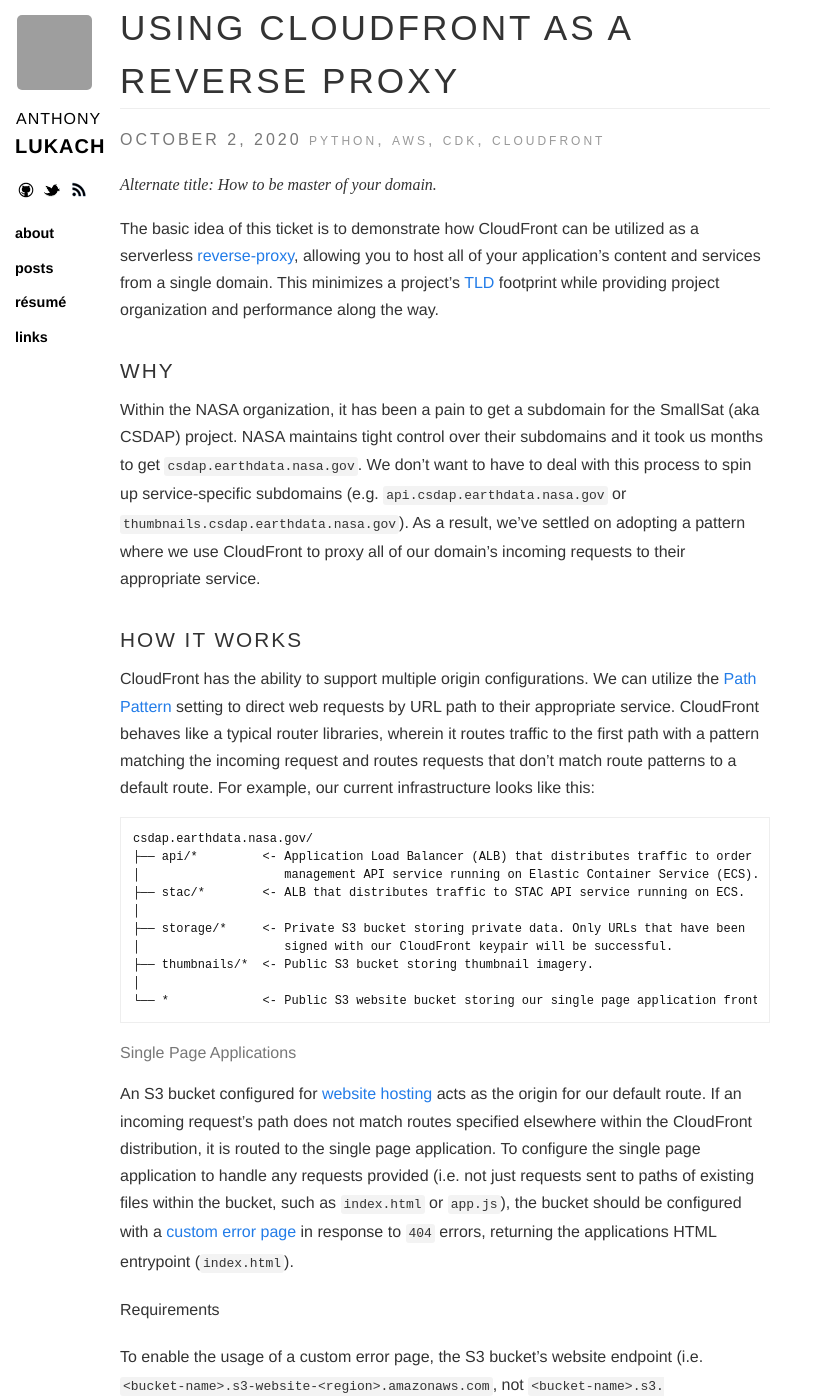
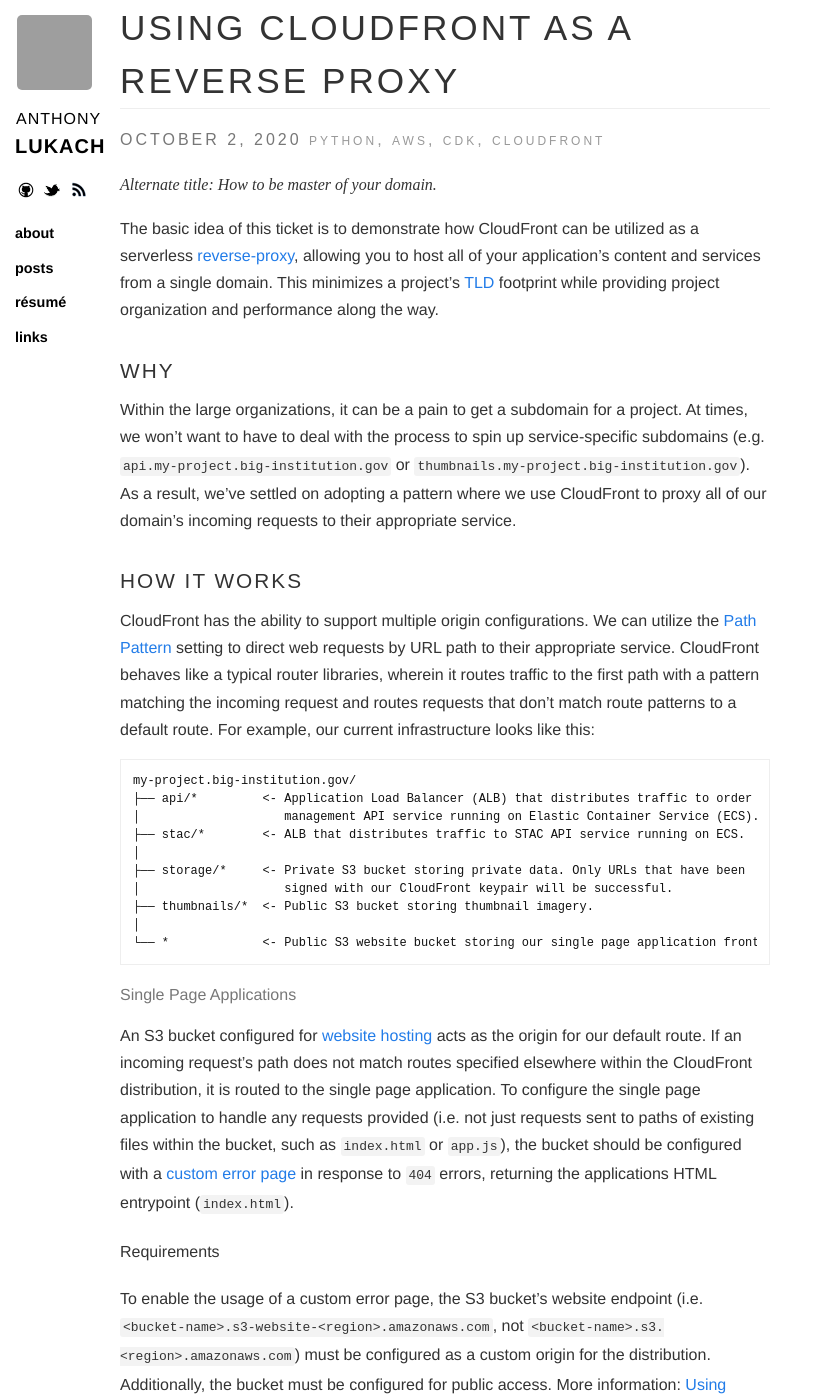
Before and after one commit to alukach/alukach.github.io, a Jekyll site: the page built from _posts/2020-10-02-using_cloudfont_as_a_reverse_proxy.md, in a window 1280 px wide and 1400 px high. Shown: the whole window, without its empty margins (0-818 px from the left). Built offline with Jekyll 4.4.1, drawn with Linux system fonts in a browser that asks for light colours; nearby versions of some CDN libraries; Markdown is read by kramdown in place of the engine named in the settings; comment, search, counter and statistics services are not loaded; grey boxes are pictures that could not be loaded.

Commit message:
Scrub NASA from blogpost

````diff
--- a/_posts/2020-10-02-using_cloudfont_as_a_reverse_proxy.md
+++ b/_posts/2020-10-02-using_cloudfont_as_a_reverse_proxy.md
@@ -11,14 +11,14 @@ The basic idea of this ticket is to demonstrate how CloudFront can be utilized a
 
 ## Why
 
-Within the NASA organization, it has been a pain to get a subdomain for the SmallSat (aka CSDAP) project. NASA maintains tight control over their subdomains and it took us months to get `csdap.earthdata.nasa.gov`. We don’t want to have to deal with this process to spin up service-specific subdomains (e.g. `api.csdap.earthdata.nasa.gov` or `thumbnails.csdap.earthdata.nasa.gov`). As a result, we've settled on adopting a pattern where we use CloudFront to proxy all of our domain's incoming requests to their appropriate service.
+Within the large organizations, it can be a pain to get a subdomain for a project. At times, we won’t want to have to deal with the process to spin up service-specific subdomains (e.g. `api.my-project.big-institution.gov` or `thumbnails.my-project.big-institution.gov`). As a result, we've settled on adopting a pattern where we use CloudFront to proxy all of our domain's incoming requests to their appropriate service.
 
 ## How it works
 
 CloudFront has the ability to support multiple origin configurations. We can utilize the [Path Pattern](https://docs.aws.amazon.com/AmazonCloudFront/latest/DeveloperGuide/distribution-web-values-specify.html#DownloadDistValuesPathPattern) setting to direct web requests by URL path to their appropriate service. CloudFront behaves like a typical router libraries, wherein it routes traffic to the first path with a pattern matching the incoming request and routes requests that don't match route patterns to a default route. For example, our current infrastructure looks like this:
 
 ```
-csdap.earthdata.nasa.gov/
+my-project.big-institution.gov/
 ├── api/*         <- Application Load Balancer (ALB) that distributes traffic to order
 │                    management API service running on Elastic Container Service (ECS).
 ├── stac/*        <- ALB that distributes traffic to STAC API service running on ECS.
````
